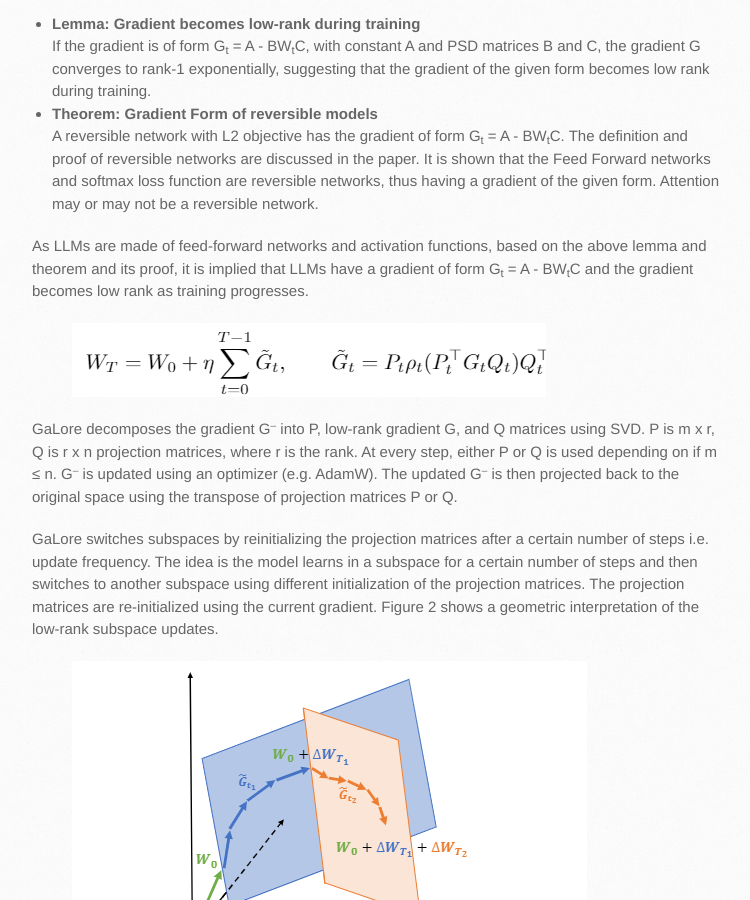
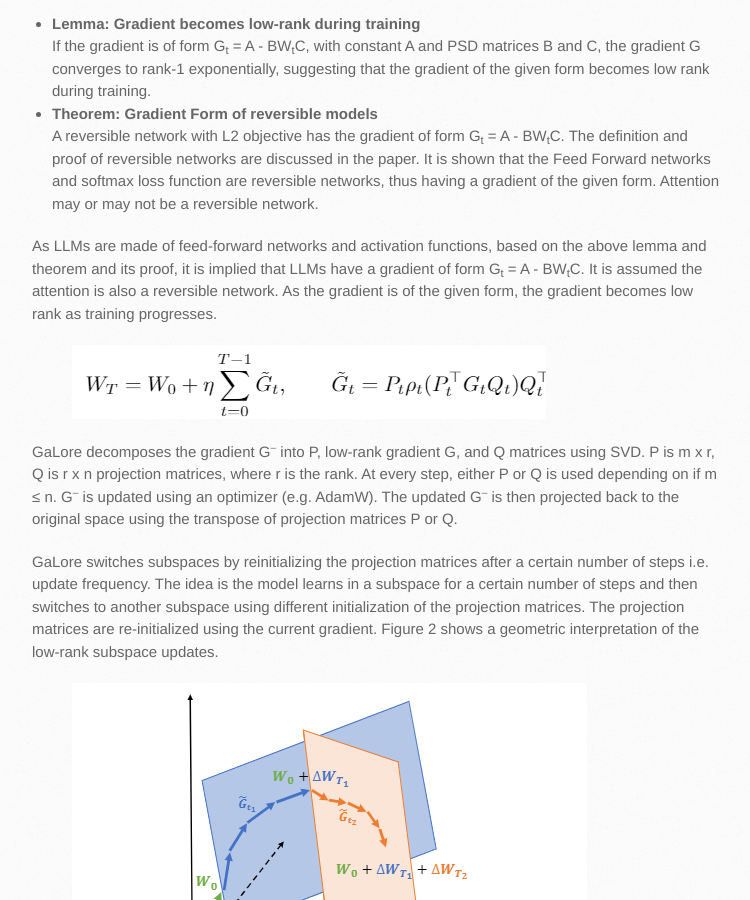
Before and after one commit to text-machine-lab/blog, a Jekyll site: the page docs/2024/pept_relora_n_galore/index.html, which Jekyll copies as it is, in a window 1280 px wide and 900 px high, scrolled down 2827 px. Shown: the whole window, without its empty margins (138-888 px from the left). Built offline with Jekyll 4.4.1, drawn with Linux system fonts in a browser that asks for light colours; nearby versions of some CDN libraries; a script that is not in the unit is left out; comment, search, counter and statistics services are not loaded.

Commit message:
Update index.html

```diff
--- a/docs/2024/pept_relora_n_galore/index.html
+++ b/docs/2024/pept_relora_n_galore/index.html
@@ -189,7 +189,7 @@ alt="Web Analytics"></a></div></noscript>
 		<li><b>Theorem: Gradient Form of reversible models</b><br />
 			A reversible network with L2 objective has the gradient of form G<sub>t</sub> = A - BW<sub>t</sub>C. The definition and proof of reversible networks are discussed in the paper. It is shown that the Feed Forward networks and softmax loss function are reversible networks, thus having a gradient of the given form. Attention may or may not be a reversible network. </li>
 	</ul>
-	<p>As LLMs are made of feed-forward networks and activation functions, based on the above lemma and theorem and its proof, it is implied that LLMs have a gradient of form G<sub>t</sub> = A - BW<sub>t</sub>C and the gradient becomes low rank as training progresses.</p>
+	<p>As LLMs are made of feed-forward networks and activation functions, based on the above lemma and theorem and its proof, it is implied that LLMs have a gradient of form G<sub>t</sub> = A - BW<sub>t</sub>C. It is assumed the attention is also a reversible network. As the gradient is of the given form, the gradient becomes low rank as training progresses.</p>
 
 	<figure>
 		<img src="/blog/assets/images/galore-decomposition.png" />
```
